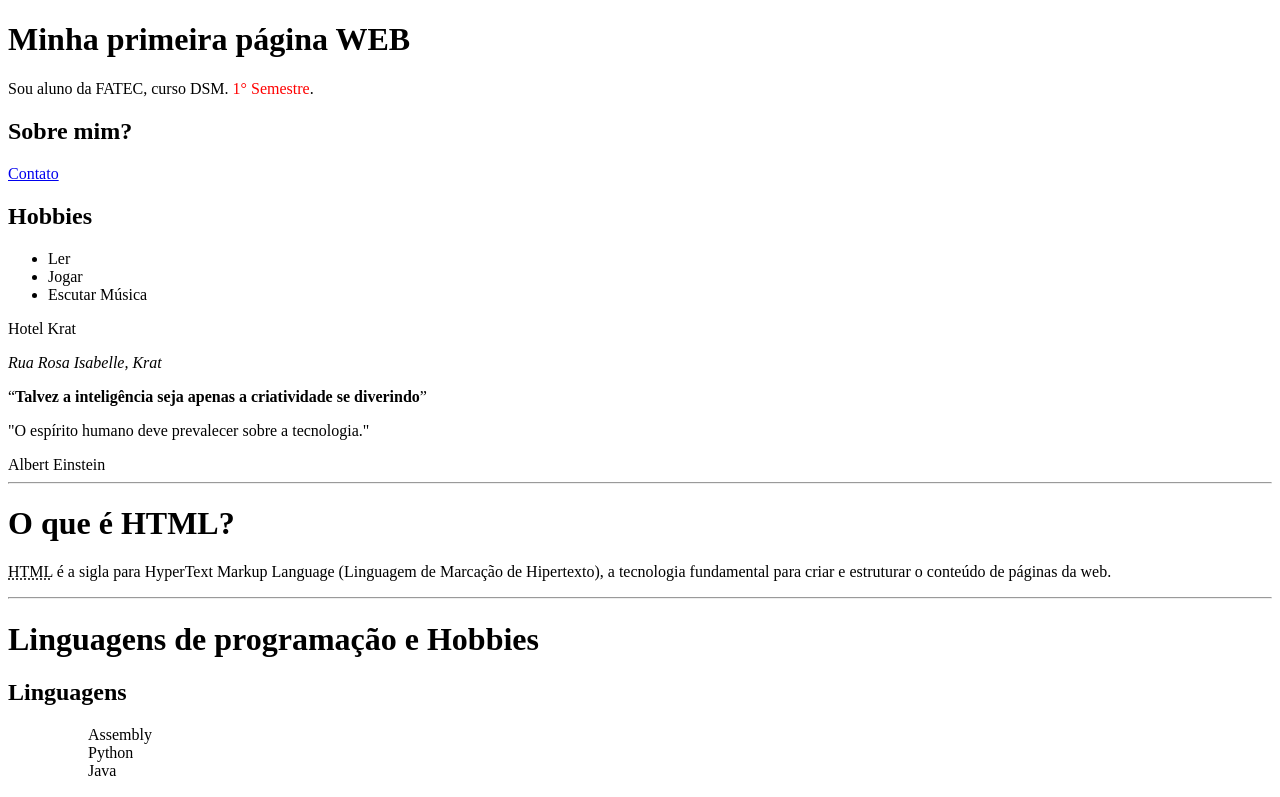
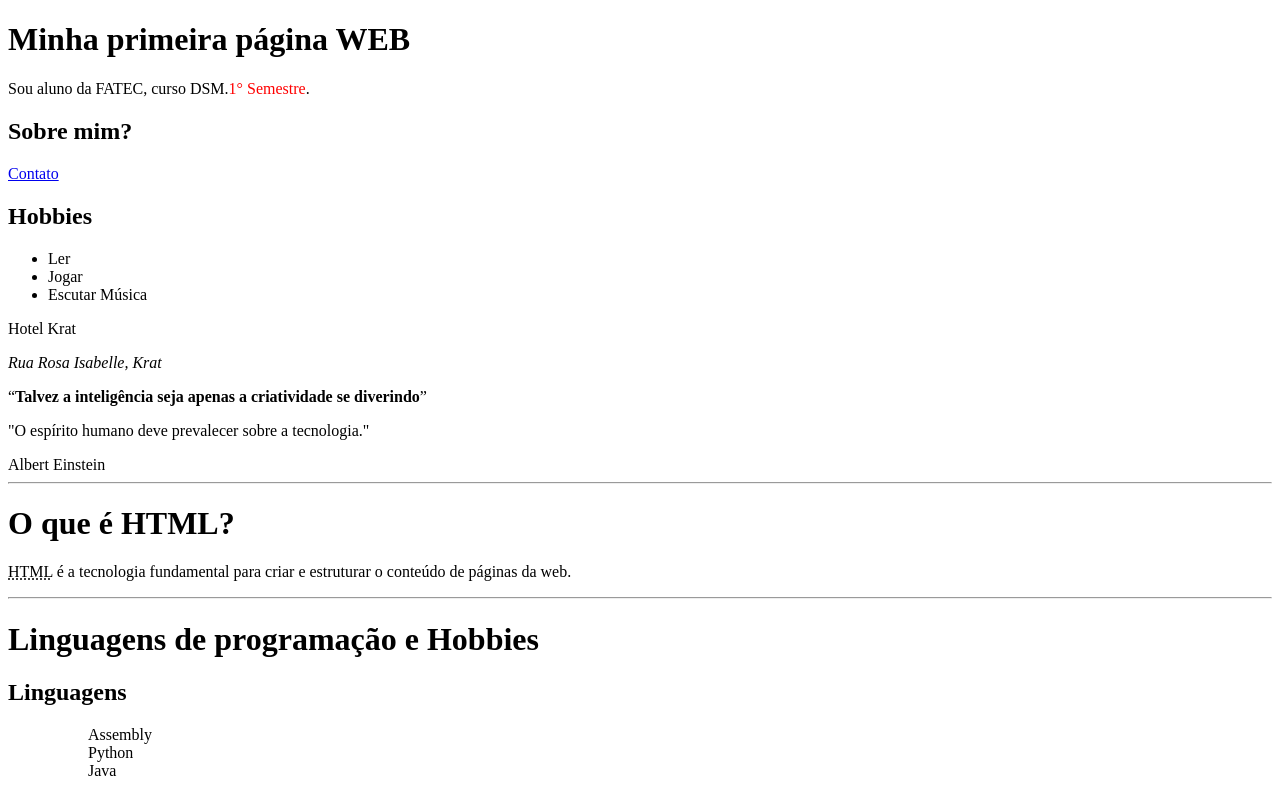
Before and after one commit to Yu-Sant/webpage, a plain HTML site: page index.html in a window 1280 px wide. Shown: the top 797 px of the page. Drawn offline with Linux system fonts and the light colour scheme.

Commit message:
Update index.html
Não lembro rs

```diff
--- a/index.html
+++ b/index.html
@@ -10,7 +10,7 @@
 
 <div>
     <h1>Minha primeira página WEB</h1>
-    <p>Sou aluno da FATEC, curso DSM. <span style="color: red">1° Semestre</span>.</p>
+    <p>Sou aluno da FATEC, curso DSM.<strongt><span style="color: red">1° Semestre</span></strongt>.</p>
 </div>
 
 <p>
@@ -40,7 +40,7 @@
 
 <!-- Uso da Tag Abbr -->
 <h1>O que é HTML?</h1>
-<p><abbr title="HyperText Markup Language">HTML</abbr> é a sigla para HyperText Markup Language (Linguagem de Marcação de Hipertexto), a tecnologia fundamental para criar e estruturar o conteúdo de páginas da web.</p>
+<p><abbr title="HyperText Markup Language">HTML</abbr> é a tecnologia fundamental para criar e estruturar o conteúdo de páginas da web.</p>
 
 <hr>
 
```
